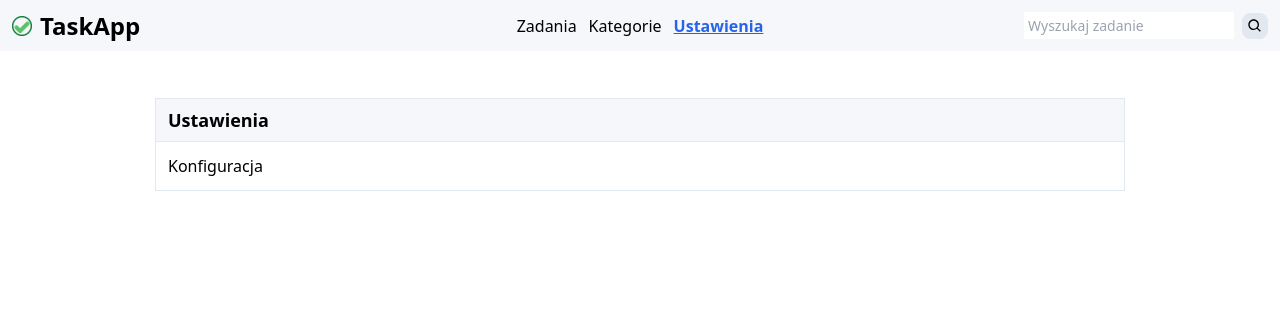
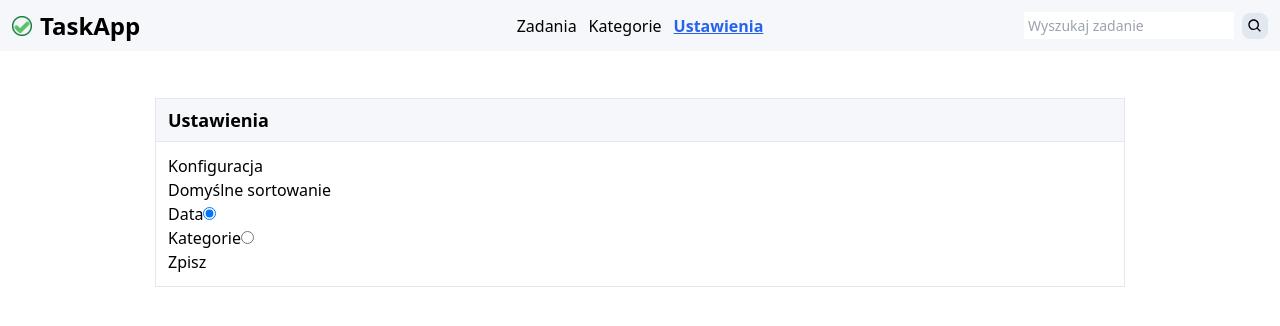
Before and after one commit to JakubM-I/todo-list-vite, a React (Vite) app: page /todo-list-vite/configuration in a window 1280 px wide. Shown: the top 326 px of the page. Built offline with nearby package versions, Linux system fonts and the light colour scheme.

Commit message:
Add sorting type switch component to configuration page

```diff
--- a/src/features/configuration/ConfigurationPage/index.jsx
+++ b/src/features/configuration/ConfigurationPage/index.jsx
@@ -1,7 +1,12 @@
+import SortTypeSwitcher from "../../tasks/SortTypeSwitcher";
+
 const ConfigurationPage = () => {
 
     return (
+        <>
         <p>Konfiguracja</p>
+        <SortTypeSwitcher />
+        </>
     )
 };
 
--- a/src/features/tasks/SortTypeSwitcher/index.jsx
+++ b/src/features/tasks/SortTypeSwitcher/index.jsx
@@ -1,16 +1,15 @@
-import { useDispatch } from "react-redux";
-import { toggleSortType } from "../taskSlice";
+import { useDispatch, useSelector } from "react-redux";
+import { tasksSortType, toggleSortType } from "../taskSlice";
 import { useState } from "react";
 
 const SortTypeSwitcher = () => {
+    const currentSortType = useSelector(tasksSortType)
     const dispatch = useDispatch();
-    const [selectedSortType, setSelectedSortType] = useState("date");
+    const [selectedSortType, setSelectedSortType] = useState(currentSortType);
 
     const onFormSubmit = (e) => {
         e.preventDefault();
-        dispatch(toggleSortType({
-            sortType: selectedSortType
-        }))
+        dispatch(toggleSortType(selectedSortType))
     }
 
     return (
@@ -37,6 +36,7 @@ const SortTypeSwitcher = () => {
                             name="sortType"
                             id="category"
                             value="category"
+                            checked={selectedSortType === "category"}
                             onChange={({target}) => setSelectedSortType(target.value)}
                         />
                     </div>
```
